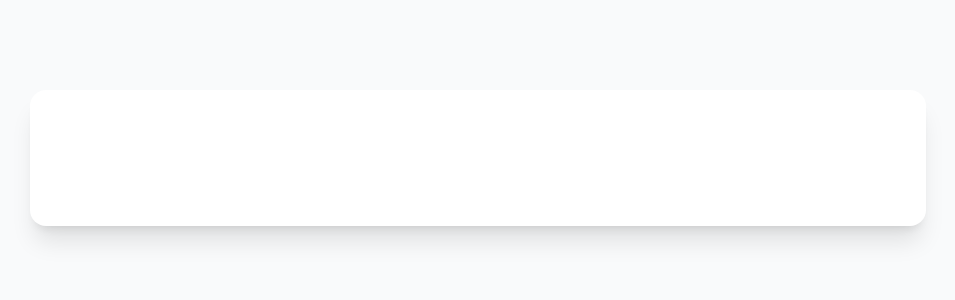
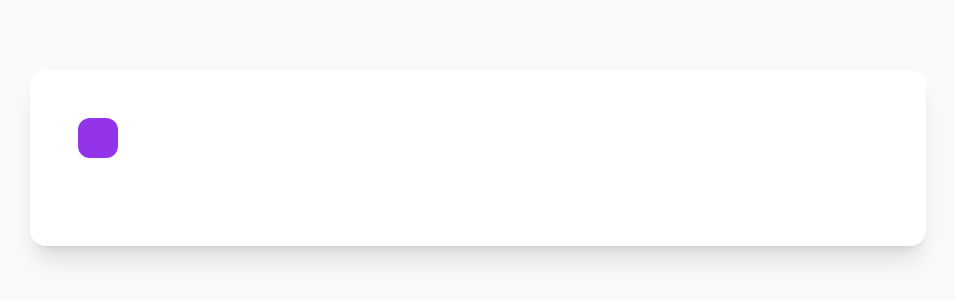
Before and after one commit to Abusadiq006/bridge-pay-dashboard, a React (Vite) app: page /login in a window 1280 px wide. Shown: the part 242-542 px from the top of the page, without its empty margins (162-1117 px from the left). Built offline with nearby package versions, Linux system fonts and the light colour scheme; a web font is replaced by a local one.

Commit message:
adding 3rd div

```diff
--- a/src/pages/Login.jsx
+++ b/src/pages/Login.jsx
@@ -20,7 +20,11 @@ const Login = () => {
 
                 {/* Left Side: Form */}
                 <div className="w-full md:w-1/2 p-8 md:p-12">
-                    <div className="mb-10"></div>
+                    <div className="mb-10">
+                        <div className="w-10 h-10 bg-purple-600 rounded-xl mb-4">
+
+                        </div>
+                    </div>
                 </div>
             </div>
         </div>
```
